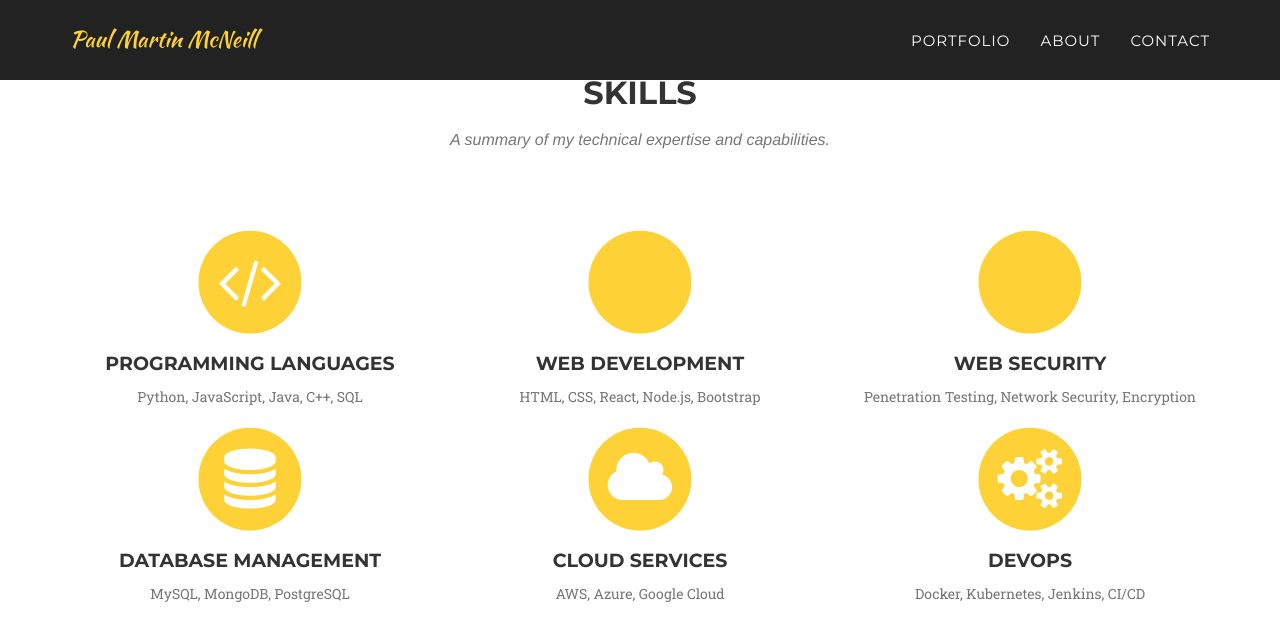
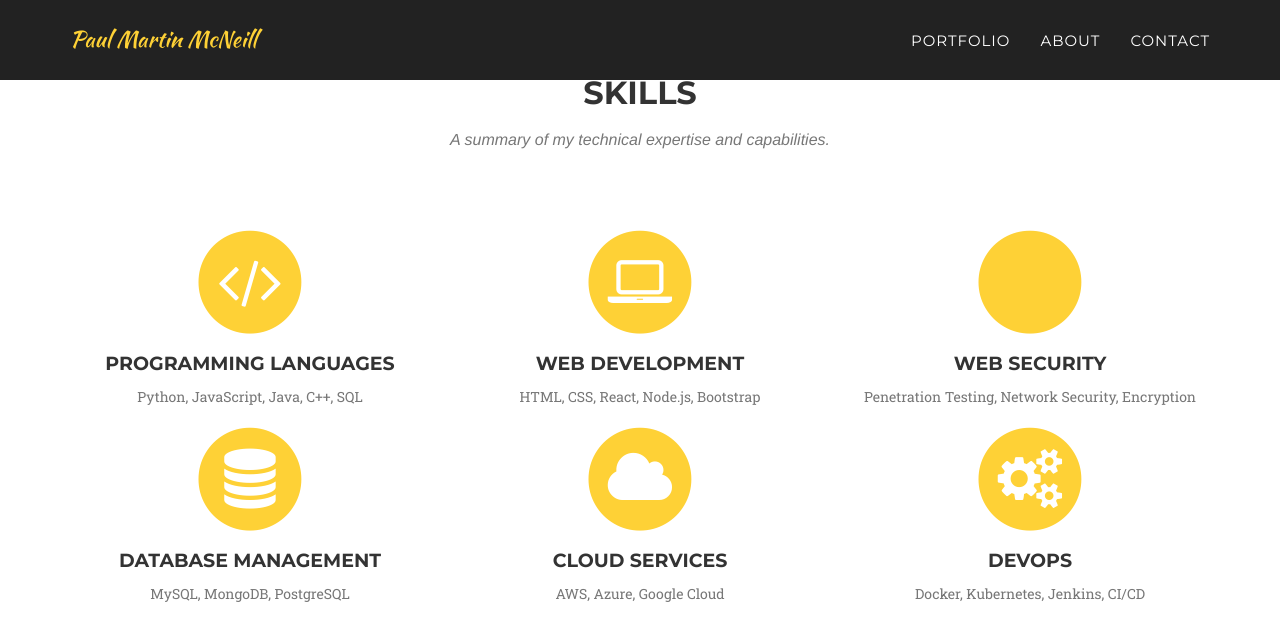
Before and after one commit to mcneillium/paulmcneill.github.io, a Jekyll site: the page built from index.html, in a window 1280 px wide and 900 px high, scrolled down 929 px. Shown: the top 641 px of the window. Built offline with Jekyll 4.4.1, drawn with Linux system fonts in a browser that asks for light colours; some web fonts are replaced.

Commit message:
Update symbol

```diff
--- a/_includes/skills.html
+++ b/_includes/skills.html
@@ -19,7 +19,7 @@
             <div class="col-md-4">
                 <span class="fa-stack fa-4x">
                     <i class="fa fa-circle fa-stack-2x text-primary"></i>
-                    <i class="fa fa-laptop-code fa-stack-1x fa-inverse"></i>
+                    <i class="fa fa-laptop fa-stack-1x fa-inverse"></i>
                 </span>
                 <h4 class="skill-heading">Web Development</h4>
                 <p class="text-muted">HTML, CSS, React, Node.js, Bootstrap</p>
```
